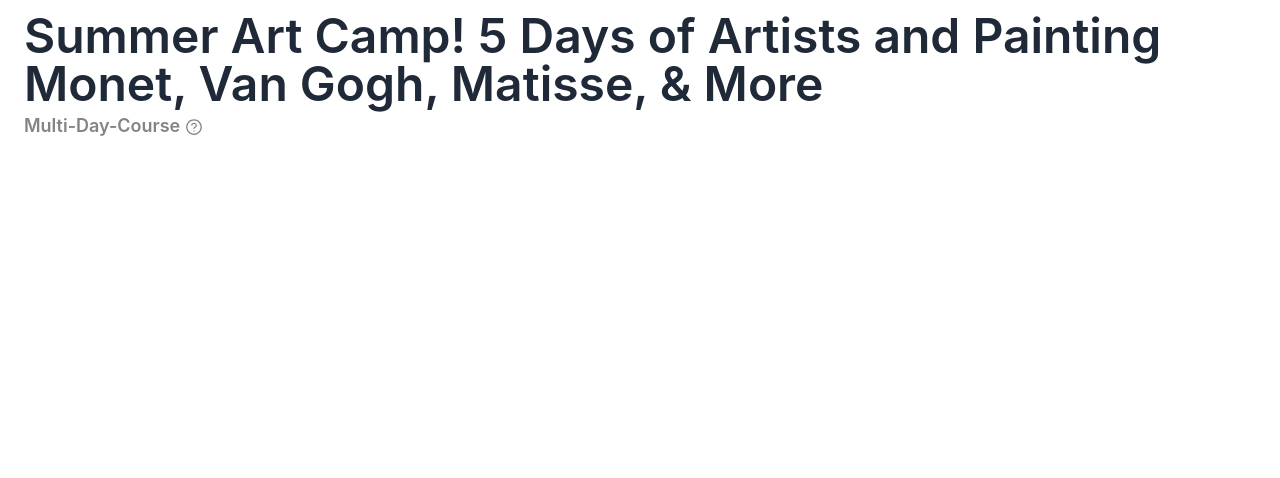
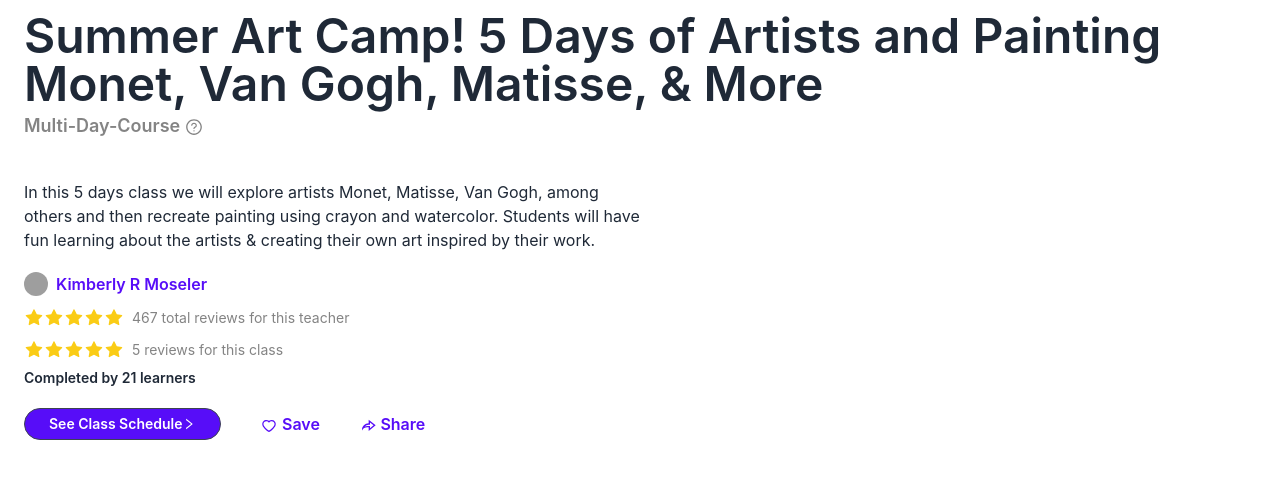
Before and after one commit to SohagSagar/job_task_landing_page, a React (Create React App) app: page / in a window 1280 px wide. Shown: the top 478 px of the page. Built offline with nearby package versions, Linux system fonts and the light colour scheme; grey boxes are pictures that could not be loaded; a web font is replaced by a local one.

Commit message:
main left side completed

```diff
--- a/src/App.js
+++ b/src/App.js
@@ -1,9 +1,11 @@
 import './App.css';
 import PageHeading from '../src/Components/PageHeading'
+import Main from './Components/Main';
 function App() {
   return (
-    <div >
+    <div className='px-6'>
       <PageHeading></PageHeading>
+      <Main/>
     </div>
   );
 }
--- /dev/null
+++ b/src/Components/Main.js
@@ -0,0 +1,86 @@
+import React from 'react';
+import { AiFillStar,AiOutlineRight,AiOutlineHeart } from 'react-icons/ai';
+import { RiShareForwardLine } from 'react-icons/ri';
+
+
+const Main = () => {
+    return (
+        <div className='mt-10 flex'>
+
+            <div className='flex-1'>
+                <p>In this 5 days class we will explore artists Monet, Matisse, Van Gogh, among others and then recreate painting using crayon and watercolor. Students will have fun learning about the artists & creating their own art inspired by their work.</p>
+
+                {/* avatar */}
+                <div className='flex justify-start items-center mt-5'>
+                    <div class="avatar w-6  ">
+                        <img className='rounded-full' src="https://placeimg.com/192/192/people" alt='avatar' />
+                    </div>
+                    <p className='text text-primary ml-2 font-semibold'>Kimberly R Moseler</p>
+                </div>
+
+                {/* ratings and comments*/}
+                <div className='flex justify-start items-center'>
+                    {/* ratings */}
+                    <div className='text-yellow-400 text-xl flex mt-3'>
+                        <AiFillStar />
+                        <AiFillStar />
+                        <AiFillStar />
+                        <AiFillStar />
+                        <AiFillStar />
+                    </div>
+                    {/* comments */}
+
+                    <div>
+                        <p className='ml-2 text-sm text-[#848484]  mt-3'>467 total reviews for this teacher</p>
+                    </div>
+                </div>
+
+                <div className='flex justify-start items-center leading-loose'>
+                    {/* ratings */}
+                    <div className='text-yellow-400 text-xl flex mt-3'>
+                        <AiFillStar />
+                        <AiFillStar />
+                        <AiFillStar />
+                        <AiFillStar />
+                        <AiFillStar />
+                    </div>
+                    {/* comments */}
+
+                    <div>
+                        <p className='ml-2 text-sm text-[#848484]  mt-3'>5 reviews for this class</p>
+                    </div>
+                </div>
+
+                <p className='font-semibold text-sm mt-2'>Completed by 21 learners</p>
+
+
+                {/* button area */}
+
+                <div className='py-5 flex items-center'>
+                    <div>
+                        <button class="btn rounded-full normal-case  btn-sm px-6 bg-primary mr-10">See Class Schedule <AiOutlineRight/></button>
+                    </div>
+
+                    <div className='text-primary mr-10'>
+                        <p><AiOutlineHeart className='inline'/> <span className='font-semibold'>Save</span></p>
+                    </div>
+
+                    <div className='text-primary'>
+                        <p><RiShareForwardLine className='inline'/> <span className='font-semibold'>Share</span></p>
+                    </div>
+
+
+                </div>
+
+            </div>
+
+
+            <div className='flex-1'>
+
+            </div>
+
+        </div>
+    );
+};
+
+export default Main;
--- a/src/Components/PageHeading.js
+++ b/src/Components/PageHeading.js
@@ -4,7 +4,7 @@ import { AiOutlineQuestionCircle } from 'react-icons/ai';
 
 const PageHeading = () => {
     return (
-        <div className='px-6'>
+        <div >
             <h1 className='font-semibold text-5xl font-Trispace mt-3'>Summer Art Camp! 5 Days of Artists and Painting Monet, Van Gogh, Matisse, & More</h1>
             <p className='text-[#848484] text-lg font-semibold mt-1'>Multi-Day-Course <AiOutlineQuestionCircle className='inline'/></p>
         </div>
--- a/tailwind.config.js
+++ b/tailwind.config.js
@@ -10,7 +10,7 @@ module.exports = {
             primary: "#5D00DC",
             secondary: "#262626",
             accent: "#848484",
-            neutral: "#3d4451",
+            neutral: "#848484",
             "base-100": "#ffffff",
           },
         },
```
